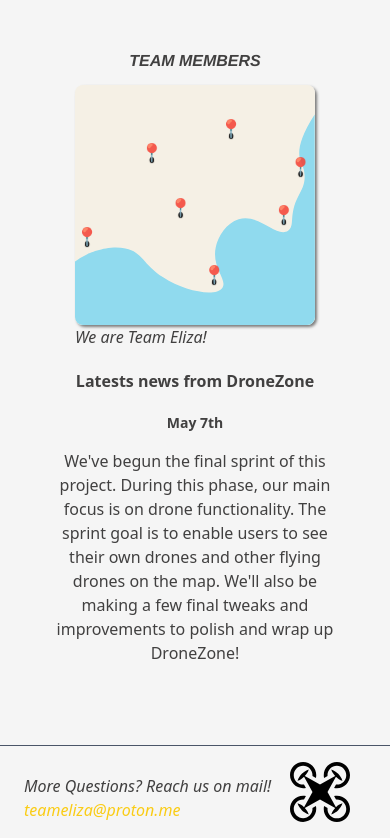
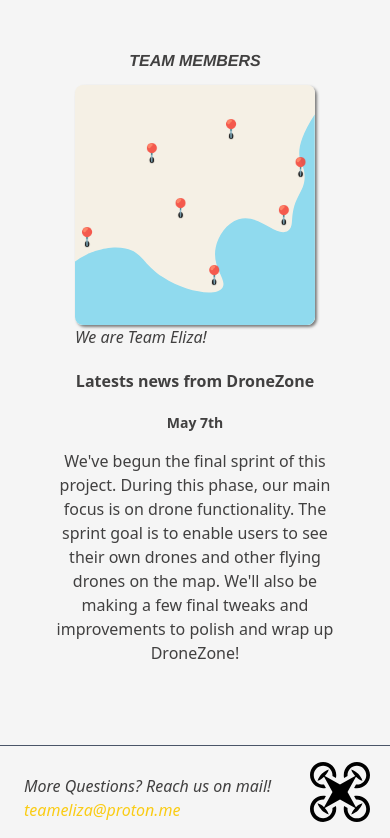
Before and after one commit to surbyxan/TEAM-ELIZA-webpage, a React (Vite) app in the folder elizawebsite/: page / in a window 390 px wide. Shown: the part 656-1494 px from the top of the page. Built offline with nearby package versions, Linux system fonts and the light colour scheme.

Commit message:
mobile compatible padding

```diff
--- a/elizawebsite/src/components/footer.jsx
+++ b/elizawebsite/src/components/footer.jsx
@@ -8,7 +8,7 @@ export function Footer() {
 		  		More Questions? Reach us on mail!
 				<a href="mailto:teameliza@proton.me"> teameliza@proton.me </a>
 			</div>
-			<div className="absolute right-0 flex justify-end pr-10 pb-4">
+			<div className="absolute right-0 flex justify-end pr-5 sm:pr-10 pb-4">
 				<Logo />
 			</div>
 		</div>
```
